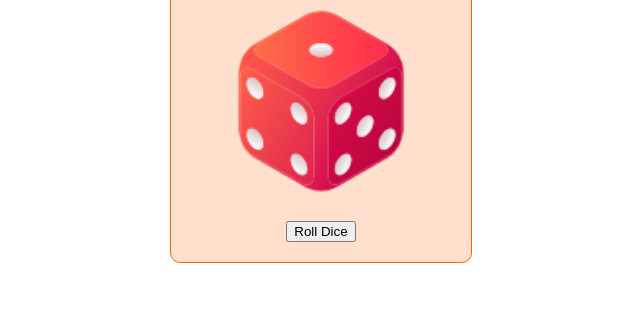
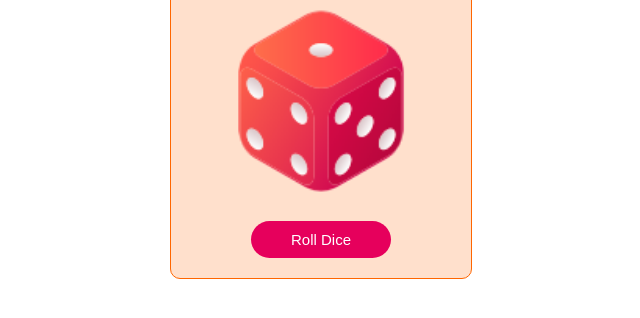
Before and after one commit to Arpitakharde/Assignment-32, a plain HTML site: page index.html in a window 1280 px wide. Shown: the part 100-418 px from the top of the page, without its empty margins (319-959 px from the left). Drawn offline with Linux system fonts and the light colour scheme.

Commit message:
styling added on button tag

```diff
--- a/index.html
+++ b/index.html
@@ -28,7 +28,17 @@
     #button{
         display: block;
         margin:20px auto;
+        background-color:#e6005c ;
+        color:white;
+        font-size: 15px;
+        padding: 10px 40px;
+        border-radius: 20px;
+        border: none;
+        cursor: pointer;
+    }
 
+    #button:hover{
+        box-shadow:#ffb3d1 1px 1px 4px 3px ;
     }
 
     </style>
```
